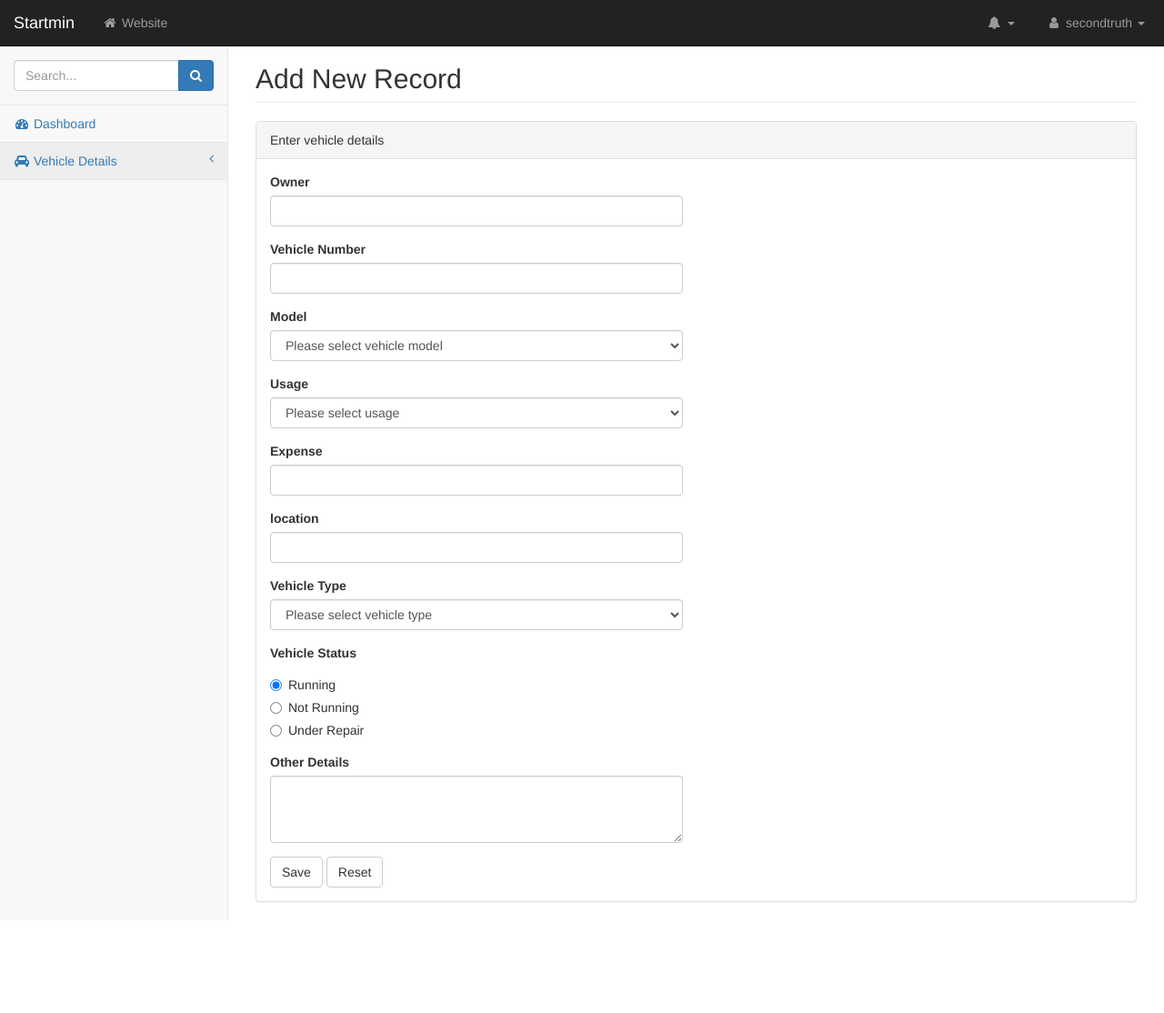
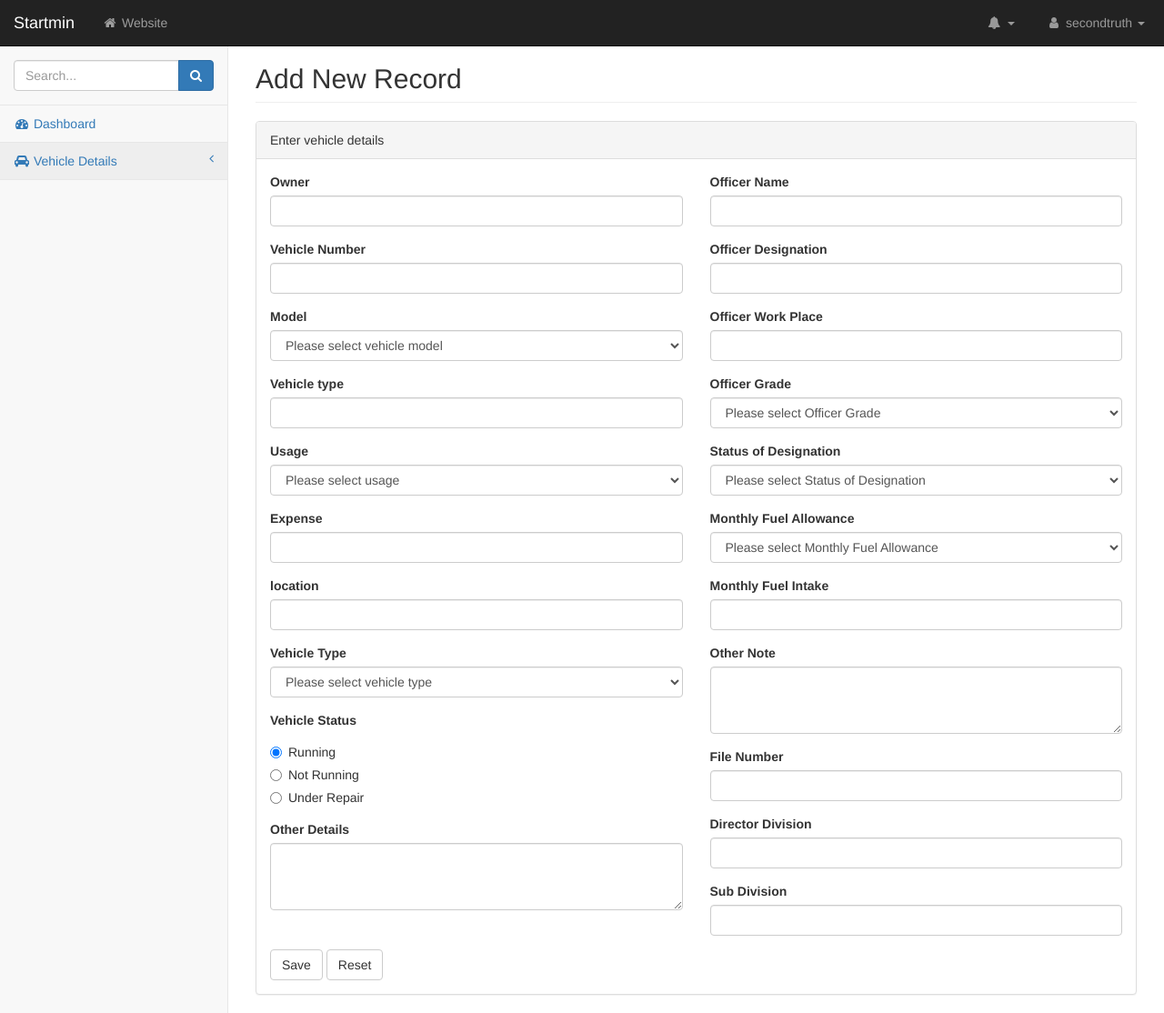
Before and after one commit to sunethchami/VMS, a CodeIgniter app: page /database/index.php/vehicledetailscon/showAddNewRecordPage in a window 1280 px wide. Shown: the whole page at 91% size. Before the commit the page ends 1012 px from the top, so only its background shows below. Run offline with CodeIgniter, Linux system fonts and the light colour scheme; some libraries are stand-ins or nearby versions.

Commit message:
added new feilds

```diff
--- a/application/controllers/VehicleDetailsCon.php
+++ b/application/controllers/VehicleDetailsCon.php
@@ -43,28 +43,52 @@ class VehicleDetailsCon extends CI_Controller {
      */
 
     public function setNewRecord() {
-        var_dump($this->input->post());
-
+        //var_dump($this->input->post());
+        //exit();
         $owner = $this->input->post('owner');
         $vehicle_number = $this->input->post('vehicle_number');
         $model = $this->input->post('model');
+        $vehicle_type = $this->input->post('vehicle_type');
         $use_status = $this->input->post('use_status');
         $expense = $this->input->post('expense');
         $location = $this->input->post('location');
         $type = $this->input->post('type');
         $running_status = $this->input->post('running_status');
         $other_details = $this->input->post('other_details');
+        $officer_name = $this->input->post('officer_name');
+        $designation = $this->input->post('designation');
+        $workplace = $this->input->post('workplace');
+        $grade = $this->input->post('grade');
+        $status_designation = $this->input->post('status_designation');
+        $monthly_fuel_allowance = $this->input->post('monthly_fuel_allowance');
+        $monthly_fuel_intake = $this->input->post('monthly_fuel_intake');
+        $other_note = $this->input->post('other_note');
+        $file_number = $this->input->post('file_number');
+        $director_division = $this->input->post('director_division');
+        $sub_division = $this->input->post('sub_division');
 
         $data = array(
                'owner' => $owner,
                'vehicle_number' => $vehicle_number,
                'model' => $model,
+               'vehicle_type' => $vehicle_type,
                'use_status' => $use_status,
                'expense' => $expense,
                'location' => $location,
                'type' => $type,
                'running_status' => $running_status,
-               'other_details' => $other_details
+               'other_details' => $other_details,
+               'officer_name' => $officer_name,
+               'designation' => $designation,
+               'workplace' => $workplace,
+               'grade' => $grade,
+               'status_designation' => $status_designation,
+               'monthly_fuel_allowance' => $monthly_fuel_allowance,
+               'monthly_fuel_intake' => $monthly_fuel_intake,
+               'other_note' => $other_note,
+               'file_number' => $file_number,
+               'director_division' => $director_division,
+               'sub_division' => $sub_division
             );
 
             $result = $this->VehicleDetailsModel->setNewRecords($data);
--- a/application/views/vehicle_details/add_new_record_page.php
+++ b/application/views/vehicle_details/add_new_record_page.php
@@ -180,8 +180,8 @@ defined('BASEPATH') OR exit('No direct script access allowed');
                                 </div>
                                 <div class="panel-body">
                                     <div class="row">
+                                        <form role="form" id="add_new_records_form" method="post" action="<?php echo site_url(); ?>VehicleDetailsCon/setNewRecord">
                                         <div class="col-lg-6">
-                                            <form role="form" id="add_new_records_form" method="post" action="<?php echo site_url(); ?>VehicleDetailsCon/setNewRecord">
                                                 <div class="form-group">
                                                     <label>Owner</label>
                                                     <input name="owner" class="form-control">
@@ -216,6 +216,11 @@ defined('BASEPATH') OR exit('No direct script access allowed');
                                                         <option value="18">Van</option>
                                                         <option value="19">Other vehicle</option>
                                                     </select>
+                                                </div>
+                                                <div class="form-group">
+                                                    <label>Vehicle type</label>
+                                                    <input name="vehicle_type" class="form-control">
+                                                    <p class="help-block"></p>
                                                 </div>
                                                 <div class="form-group">
                                                     <label>Usage</label>
@@ -278,14 +283,80 @@ defined('BASEPATH') OR exit('No direct script access allowed');
                                                     <label>Other Details</label>
                                                     <textarea name="other_details" class="form-control" rows="3"></textarea>
                                                 </div>
-                                                <button type="submit" class="btn btn-default">Save</button>
-                                                <button type="reset" class="btn btn-default">Reset</button>
-                                            </form>
                                         </div>
                                         <!-- /.col-lg-6 (nested) -->
                                         <div class="col-lg-6">
-
+                                            <div class="form-group">
+                                                <label>Officer Name</label>
+                                                <input name="officer_name" class="form-control">
+                                                <p class="help-block"></p>
+                                            </div>
+                                            <div class="form-group">
+                                                <label>Officer Designation</label>
+                                                <input name="designation" class="form-control">
+                                                <p class="help-block"></p>
+                                            </div>
+                                            <div class="form-group">
+                                                <label>Officer Work Place</label>
+                                                <input name="workplace" class="form-control">
+                                                <p class="help-block"></p>
+                                            </div>
+                                            <div class="form-group">
+                                                <label>Officer Grade</label>
+                                                <select name="grade" class="form-control">
+                                                    <option value="0">Please select Officer Grade</option>
+                                                    <option value="1">Special</option>
+                                                    <option value="3">Grade 1</option>
+                                                </select>
+                                            </div>
+                                            <div class="form-group">
+                                                <label>Status of Designation</label>
+                                                <select name="status_designation" class="form-control">
+                                                    <option value="0">Please select Status of Designation</option>
+                                                    <option value="1">Permanent</option>
+                                                    <option value="3">Acting</option>
+                                                    <option value="3">Performing Duties</option>
+                                                    <option value="3">Duty Cover</option>
+                                                </select>
+                                            </div>
+                                            <div class="form-group">
+                                                <label>Monthly Fuel Allowance</label>
+                                                <select name="monthly_fuel_allowance" class="form-control">
+                                                    <option value="0">Please select Monthly Fuel Allowance</option>
+                                                    <option value="1">Yes</option>
+                                                    <option value="3">No</option>
+                                                </select>
+                                            </div>
+                                            <div class="form-group">
+                                                <label>Monthly Fuel Intake</label>
+                                                <input name="monthly_fuel_intake" class="form-control">
+                                                <p class="help-block"></p>
+                                            </div>
+                                            <div class="form-group">
+                                                <label>Other Note</label>
+                                                <textarea name="other_note" class="form-control" rows="3"></textarea>
+                                            </div>
+                                            <div class="form-group">
+                                                <label>File Number</label>
+                                                <input name="file_number" class="form-control">
+                                                <p class="help-block"></p>
+                                            </div>
+                                            <div class="form-group">
+                                                <label>Director Division</label>
+                                                <input name="director_division" class="form-control">
+                                                <p class="help-block"></p>
+                                            </div>
+                                            <div class="form-group">
+                                                <label>Sub Division</label>
+                                                <input name="sub_division" class="form-control">
+                                                <p class="help-block"></p>
+                                            </div>
                                         </div>
+                                        <div class="col-lg-12">
+                                        <button type="submit" class="btn btn-default">Save</button>
+                                                <button type="reset" class="btn btn-default">Reset</button>
+                                        </div>
+                                        </form>
                                         <!-- /.col-lg-6 (nested) -->
                                     </div>
                                     <!-- /.row (nested) -->
```
